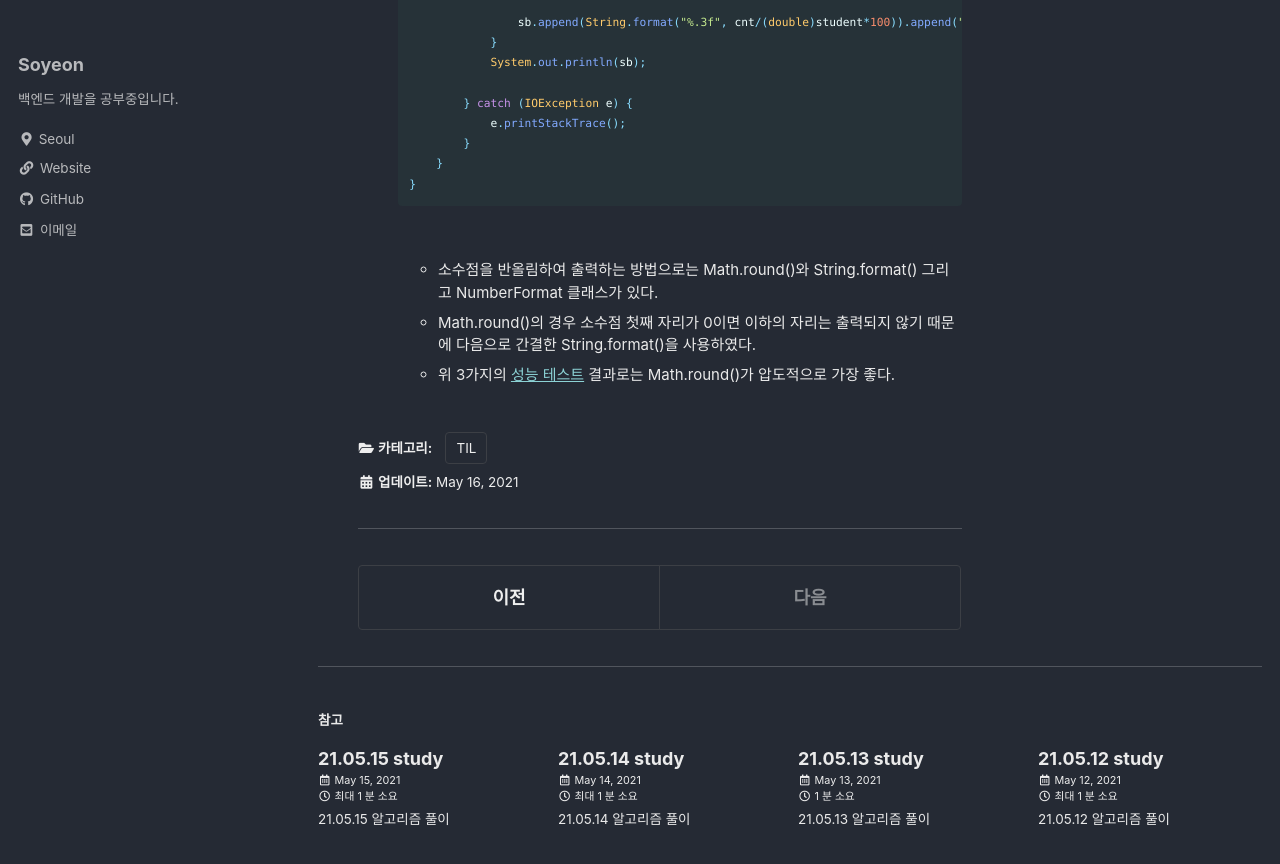
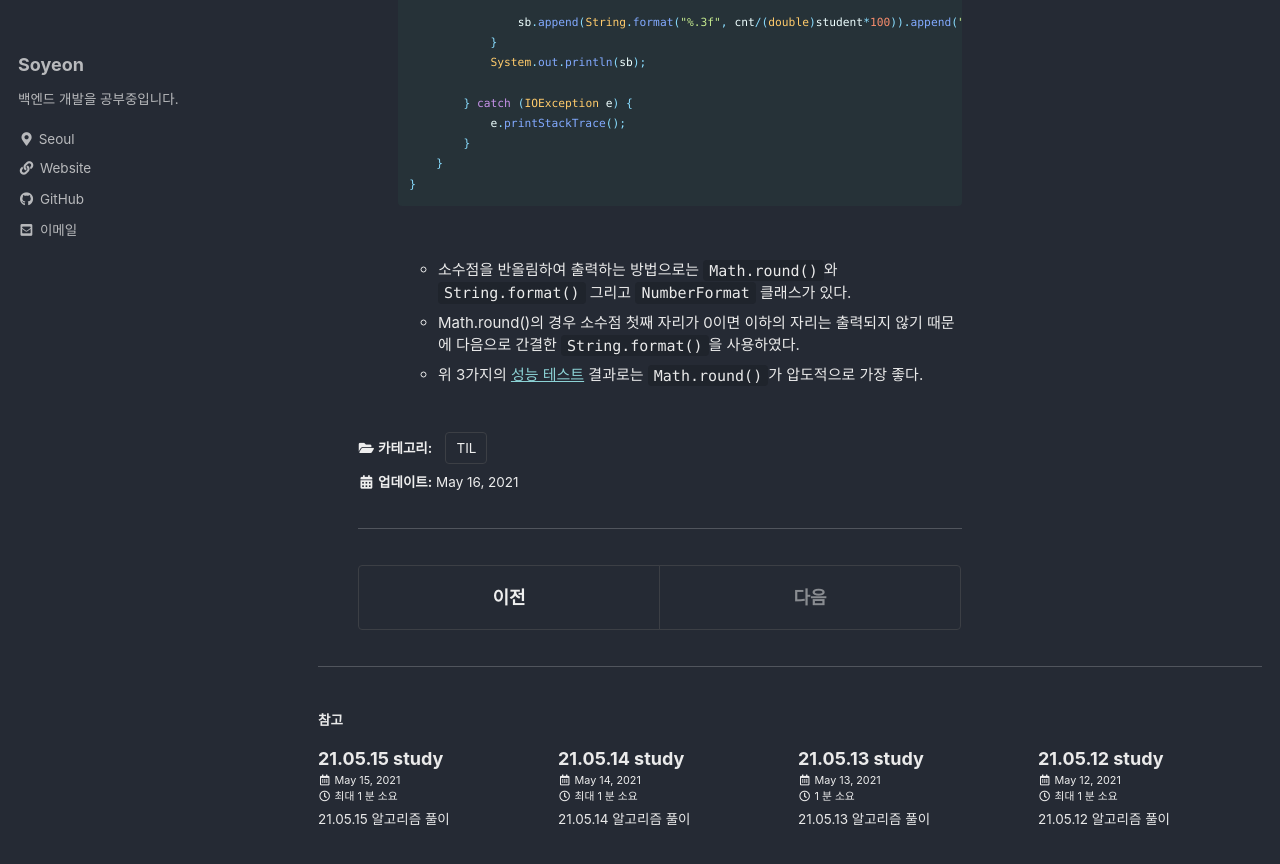
Before and after one commit to liv660/liv660.github.io, a Jekyll site: the page built from _posts/TIL/21.05.study/2021-05-16-210516.md, in a window 1280 px wide and 900 px high, scrolled down 1010 px. Shown: the top 864 px of the window. Built offline with Jekyll 4.4.1, drawn with Linux system fonts in a browser that asks for light colours; cached includes are drawn as plain includes.

Commit message:
Update 05.16 TIL

````diff
--- a/_posts/TIL/21.05.study/2021-05-16-210516.md
+++ b/_posts/TIL/21.05.study/2021-05-16-210516.md
@@ -56,6 +56,6 @@ categories:
   ```
 <br />
 
-  + 소수점을 반올림하여 출력하는 방법으로는 Math.round()와 String.format() 그리고 NumberFormat 클래스가 있다.
-  + Math.round()의 경우 소수점 첫째 자리가 0이면 이하의 자리는 출력되지 않기 때문에 다음으로 간결한 String.format()을 사용하였다.
-  + 위 3가지의 [성능 테스트](https://needjarvis.tistory.com/544) 결과로는 Math.round()가 압도적으로 가장 좋다.
+  + 소수점을 반올림하여 출력하는 방법으로는 `Math.round()`와 `String.format()` 그리고 `NumberFormat` 클래스가 있다.
+  + Math.round()의 경우 소수점 첫째 자리가 0이면 이하의 자리는 출력되지 않기 때문에 다음으로 간결한 `String.format()`을 사용하였다.
+  + 위 3가지의 [성능 테스트](https://needjarvis.tistory.com/544) 결과로는 `Math.round()`가 압도적으로 가장 좋다.
````
